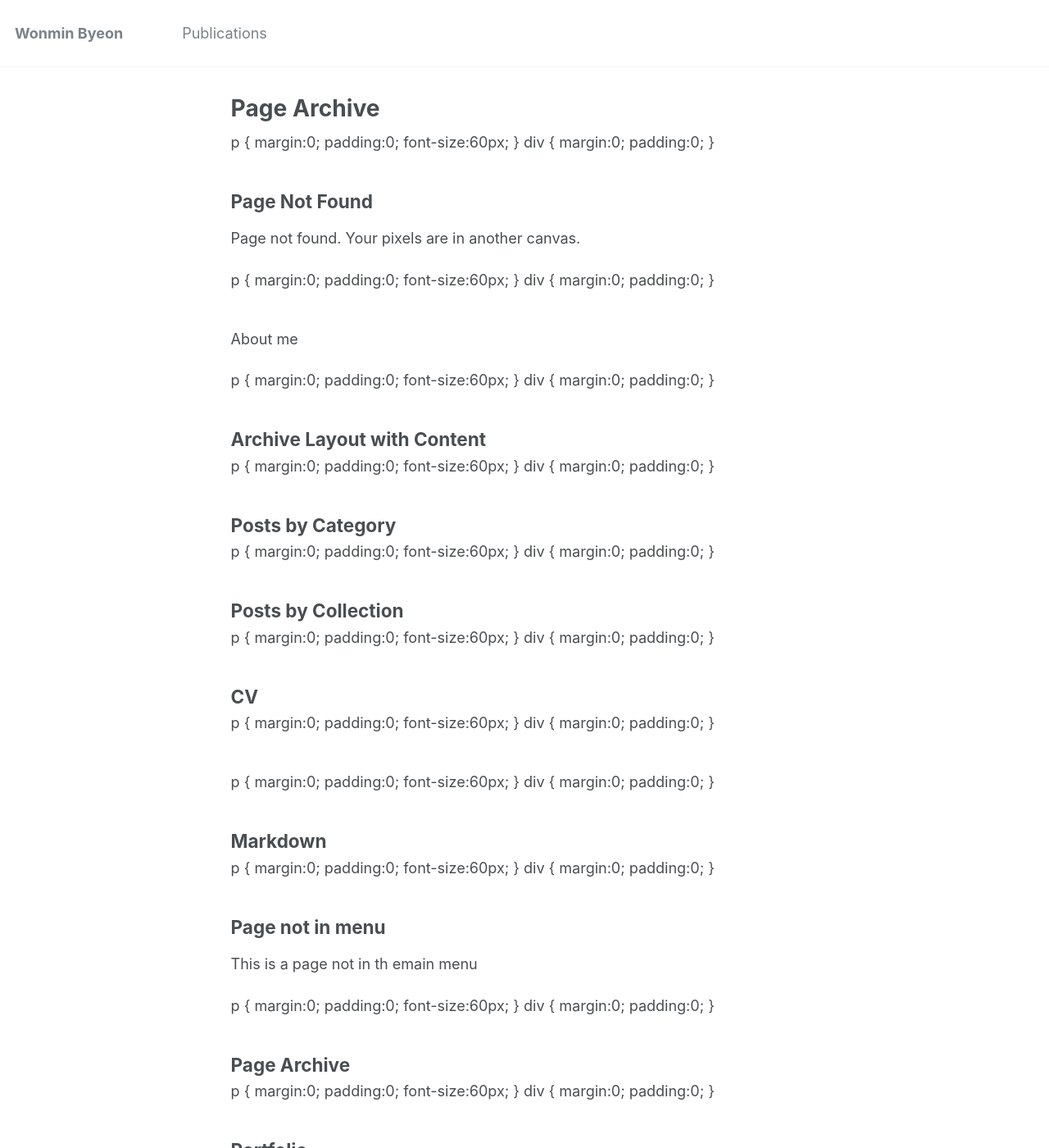
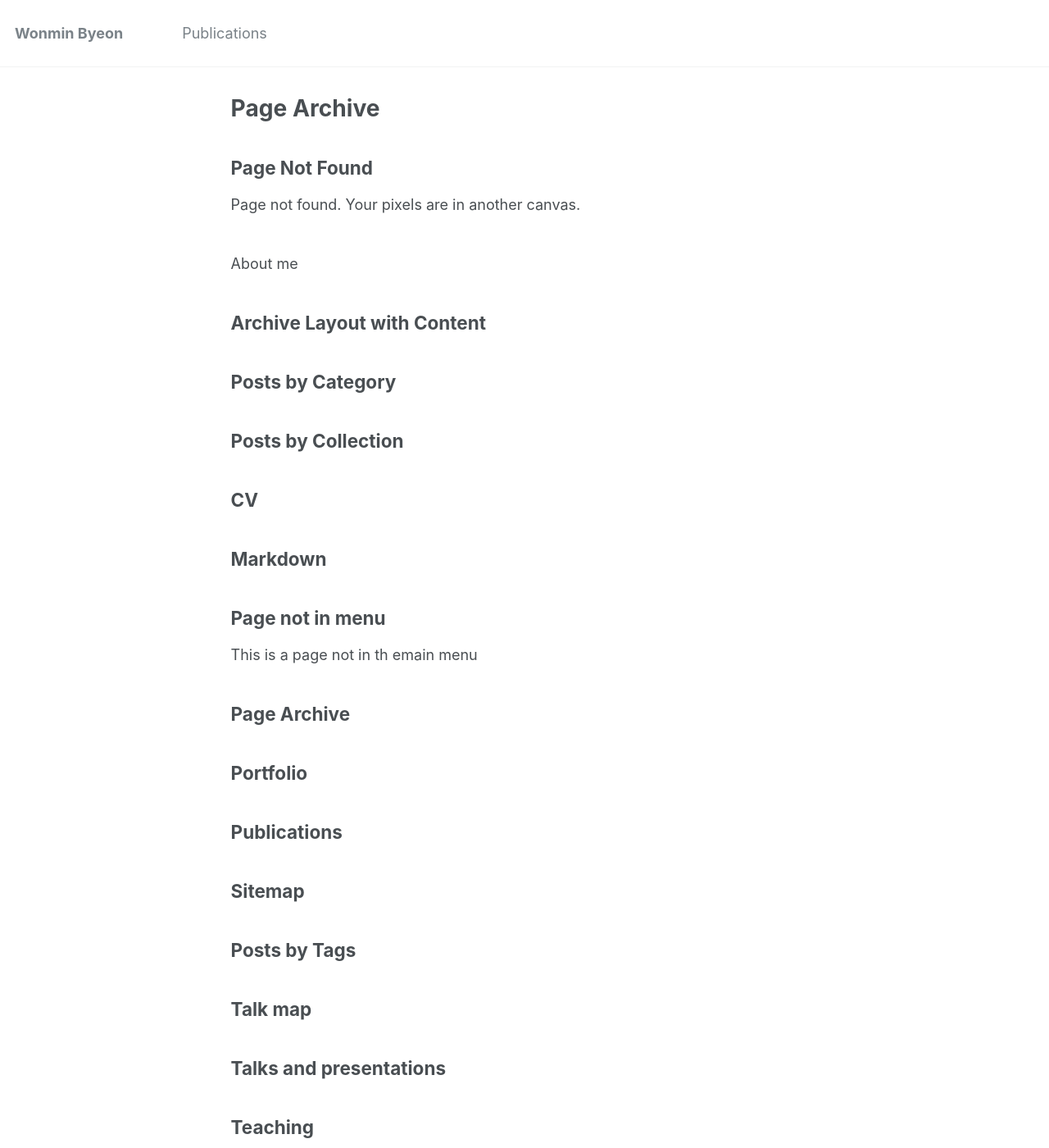
Before and after one commit to wonmin-byeon/wonmin-byeon.github.io, a Jekyll site: the page built from _pages/page-archive.html, in a window 1280 px wide and 1400 px high. Shown: the whole window at 82% size. Built offline with Jekyll 4.4.1, drawn with Linux system fonts in a browser that asks for light colours; some of the changed text lies outside the part shown.

Commit message:
change font size

```diff
--- a/_includes/archive-single.html
+++ b/_includes/archive-single.html
@@ -11,18 +11,6 @@
 {% else %}
   {% assign title = post.title %}
 {% endif %}
-
-p
-{
-  margin:0;
-  padding:0;
-  font-size:60px;
-}
-div
-{
-  margin:0;
-  padding:0;
-}
 
 <div class="{{ include.type | default: "list" }}__item">
   <article class="archive__item" itemscope itemtype="http://schema.org/CreativeWork">
```
